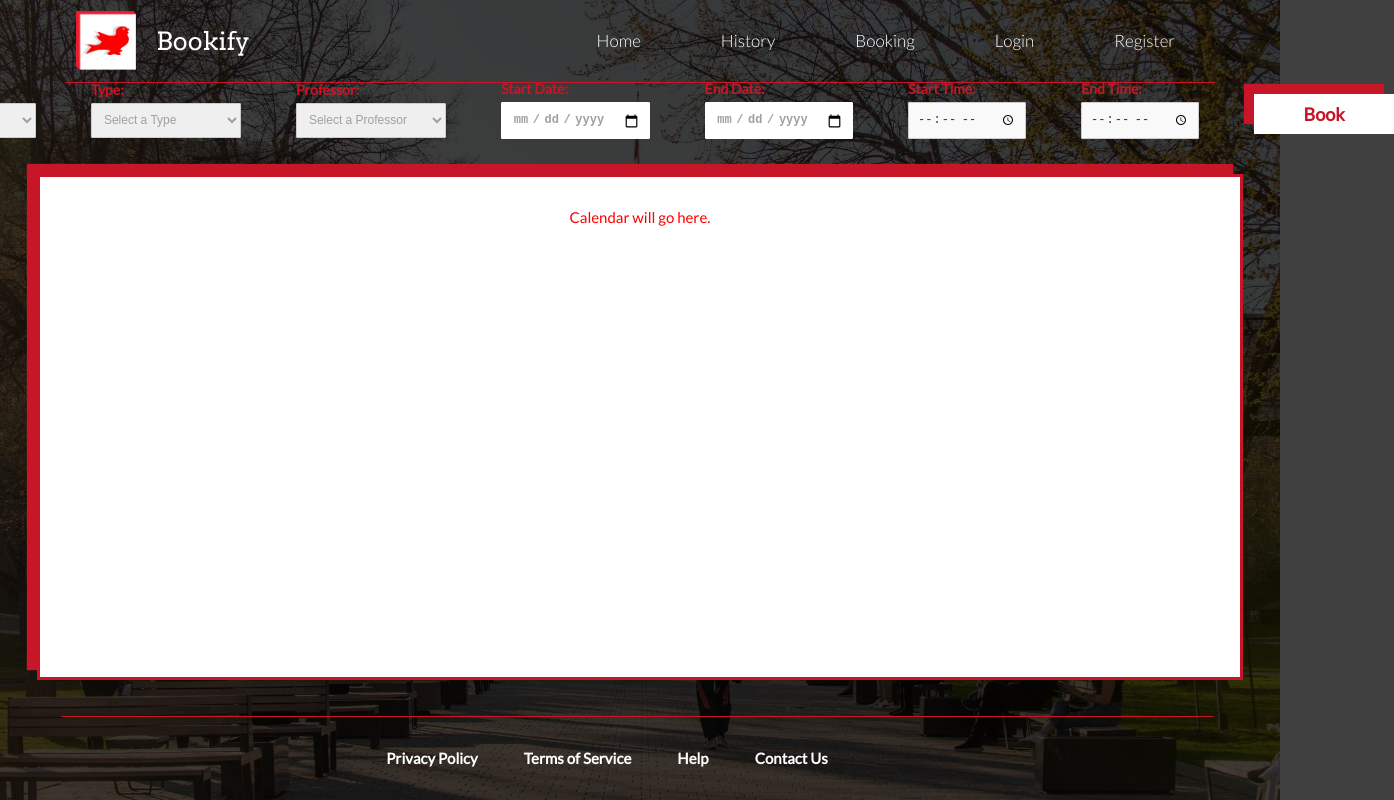
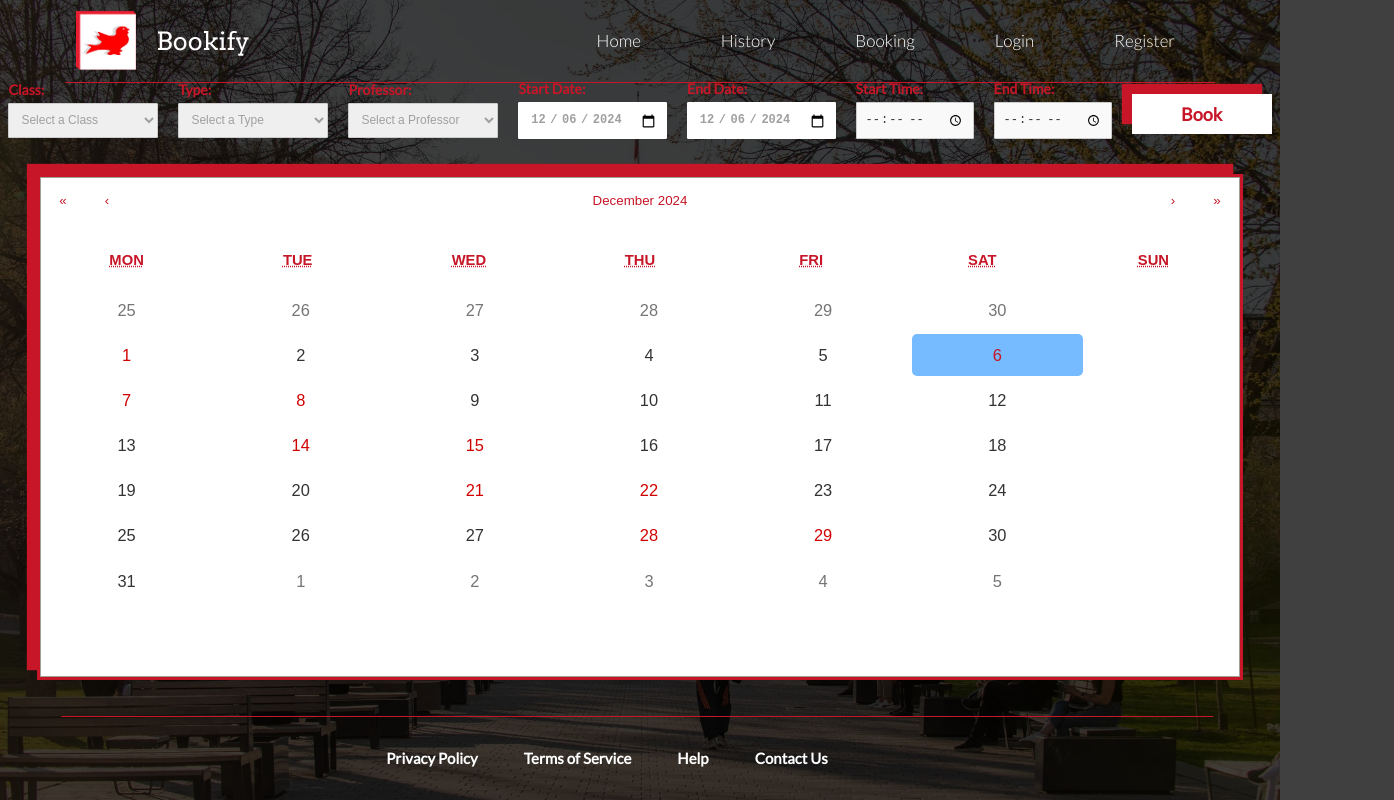
Before and after one commit to andretandoc/bookify, a React (Vite) app in the folder client/: page /CreateBooking in a window 1280 px wide. Shown: the whole page, 1394 px wide, since content can reach past the window. Built offline with nearby package versions, Linux system fonts and the light colour scheme.

Commit message:
got a calendar for createbookings

```diff
--- a/client/package.json
+++ b/client/package.json
@@ -17,6 +17,7 @@
     "mongodb": "^6.11.0",
     "mongoose": "^8.8.3",
     "react": "^18.3.1",
+    "react-calendar": "^5.1.0",
     "react-dom": "^18.3.1",
     "react-router-dom": "^7.0.1"
   },
--- a/client/src/components/private/createBooking.jsx
+++ b/client/src/components/private/createBooking.jsx
@@ -2,15 +2,53 @@
 
 /* for backend the form here will have the following elements */
 /*Class;Type;Professor; Date Range;Time Range */
-import React, { useState } from "react"
-import { Link } from "react-router-dom"
-import axios from "axios";
+import React, { useState } from "react";
+import Calendar from "react-calendar";
+import "react-calendar/dist/Calendar.css"; // Import calendar styles
 
 const CreateBooking = () => {
+  const [dateRange, setDateRange] = useState([new Date(), new Date()]); // Start and End Dates
+  const [timeRange, setTimeRange] = useState({
+    startTime: "",
+    endTime: "",
+  });
+
+  // Update Date Range Based on Calendar Selection
+  const handleCalendarChange = (range) => {
+    setDateRange(range);
+  };
+
+  // Update Date Inputs
+  const handleDateInputChange = (event) => {
+    const { name, value } = event.target;
+    const newDate = new Date(value);
+
+    if (name === "start-date") {
+      setDateRange((prev) => [newDate, prev[1]]);
+    } else if (name === "end-date") {
+      setDateRange((prev) => [prev[0], newDate]);
+    }
+  };
+
+  // Update Time Range
+  const handleTimeChange = (event) => {
+    const { name, value } = event.target;
+    setTimeRange((prev) => ({
+      ...prev,
+      [name]: value,
+    }));
+  };
+
+  const handleSubmit = (event) => {
+    event.preventDefault();
+    console.log("Date Range:", dateRange);
+    console.log("Time Range:", timeRange);
+  };
+
   return (
     <div className="cal-box-wrapper">
       {/* Form Row */}
-      <form className="form-row">
+      <form className="form-row" onSubmit={handleSubmit}>
         {/* Class Dropdown */}
         <label htmlFor="class">
           Class:
@@ -47,34 +85,66 @@ const CreateBooking = () => {
         {/* Date Range */}
         <label htmlFor="start-date">
           Start Date:
-          <input type="date" id="start-date" name="start-date" className="form-input" />
+          <input
+            type="date"
+            id="start-date"
+            name="start-date"
+            className="form-input"
+            value={dateRange[0]?.toISOString().split("T")[0] || ""}
+            onChange={handleDateInputChange}
+          />
         </label>
 
         <label htmlFor="end-date">
           End Date:
-          <input type="date" id="end-date" name="end-date" className="form-input" />
+          <input
+            type="date"
+            id="end-date"
+            name="end-date"
+            className="form-input"
+            value={dateRange[1]?.toISOString().split("T")[0] || ""}
+            onChange={handleDateInputChange}
+          />
         </label>
 
         {/* Time Range */}
         <label htmlFor="start-time">
           Start Time:
-          <input type="time" id="start-time" name="start-time" className="form-input" />
+          <input
+            type="time"
+            id="start-time"
+            name="startTime"
+            className="form-input"
+            value={timeRange.startTime}
+            onChange={handleTimeChange}
+          />
         </label>
 
         <label htmlFor="end-time">
           End Time:
-          <input type="time" id="end-time" name="end-time" className="form-input" />
+          <input
+            type="time"
+            id="end-time"
+            name="endTime"
+            className="form-input"
+            value={timeRange.endTime}
+            onChange={handleTimeChange}
+          />
         </label>
 
         {/* Book Button */}
-        <button type="submit" className="double-btn" >
+        <button type="submit" className="double-btn">
           Book
         </button>
       </form>
 
       {/* Calendar Box */}
       <div className="cal-box">
-        <p style={{ color: "red" }}>Calendar will go here.</p>
+        <Calendar
+          selectRange={true}
+          onChange={handleCalendarChange}
+          value={dateRange}
+        />
       </div>
     </div>
   );
--- a/client/src/index.css
+++ b/client/src/index.css
@@ -559,7 +559,6 @@ button:focus {
 label {
   margin-bottom: 10px;
   flex-direction: row;
-  margin-right: 30px;
 }
 
 .input {
@@ -578,12 +577,13 @@ input[type="text"],
 input[type="password"] {
   color: #333;
   appearance: none;
+
   border: 1px solid grey;
   outline: none;
   border-radius: 10px;
   background: #f9f9f9;
   padding: 10px;
-  width: 250px;
+  width: 100%;
   box-sizing: border-box;
 }
 
@@ -661,7 +661,6 @@ input[type="date"] {
 .lr-box {
   text-align: center;
   margin: 0 auto;
-  z-index:2;
 }
 
 .options {
@@ -677,7 +676,7 @@ input[type="date"] {
 }
 
 .options label {
-  font-size: 18px; /* Controls the font size of "Remember me" */
+  font-size: 14px; /* Controls the font size of "Remember me" */
   color: #c61627; /* Changes the color to dark grey for better readability */
 }
 
@@ -747,7 +746,9 @@ p a:active {
 /******************************************************************/
 /*For Calendars*/
 .cal-box {
-  display: inline-block;
+  display: flex;
+  flex-direction: column;
+  align-items: center;
   width: 1200px;
   height: 500px;
   position: relative;
@@ -847,7 +848,7 @@ body.private-page{
   display: flex;
   justify-content: flex-start;
   align-items: center;
-  gap: 25px;
+  gap: 20px;
   margin-bottom: 25px;
 }
 
@@ -877,3 +878,76 @@ input[type="time"] {
   background-color: #f9f9f9;
   color: #333;
 }
+
+
+/* Style for the calendar */
+.react-calendar {
+  width: 100% !important; /* Makes the calendar take full width of the cal-box */
+  height: 100% !important;
+  background: white; /* Background for the calendar */
+  border: none; /* Removes default border */
+}
+
+/* Style for calendar navigation (month/year controls) */
+.react-calendar__navigation {
+  display: flex; /* Aligns navigation items in a row */
+  justify-content: space-between; /* Space out navigation buttons */
+  margin-bottom: 10px; /* Adds space below the navigation */
+  font-weight: bold; /* Makes navigation text bold */
+}
+
+.react-calendar__navigation button {
+  background: #c61627; /* Red background for buttons */
+  color: #c61627; /* White text */
+  border: none; /* Removes default border */
+  border-radius: 5px; /* Rounded corners */
+  padding: 5px 10px; /* Adds padding inside buttons */
+  cursor: pointer; /* Pointer cursor on hover */
+  transition: background-color 0.3s ease; /* Smooth transition effect */
+}
+
+.react-calendar__navigation button:hover {
+  background: #9b0f1f; /* Darker red on hover */
+}
+
+/* Style for the days and weeks grid */
+.react-calendar__month-view__days {
+  display: grid; /* Makes the days a grid layout */
+  grid-template-columns: repeat(7, 1fr); /* 7 columns for each day of the week */
+  gap: 3px; /* Space between day cells */
+}
+
+.react-calendar__tile {
+  background: #9e0918; /* Light grey background for days */
+  color: #333; /* Dark text color */
+  border-radius: 5px; /* Rounded corners for days */
+  padding: 10px; /* Space inside each day tile */
+  text-align: center; /* Centers the day number */
+  transition: all 0.3s ease; /* Smooth hover transition */
+}
+
+.react-calendar__tile--active {
+  background: #c61627; /* Red background for selected date */
+  color: white; /* White text for active date */
+}
+
+.react-calendar__tile:hover {
+  background: #9b0f1f; /* Darker red on hover */
+  color: white; /* White text on hover */
+  transform: scale(1.05); /* Slight zoom effect on hover */
+}
+
+.react-calendar__tile--now {
+  background: #ffe9e9; /* Light red background for today */
+  color: #c61627; /* Red text for today */
+  font-weight: bold; /* Bold text for today */
+}
+
+/* Calendar header styling */
+.react-calendar__month-view__weekdays {
+  font-weight: bold; /* Bold text for weekdays */
+  text-align: center; /* Center weekday text */
+  color: #c61627; /* Red text for weekdays */
+  text-transform: uppercase; /* Uppercase weekday labels */
+  margin-bottom: 10px; /* Space below weekdays */
+}
```
Also changed, not shown: 1 other file (tests, documents, lock files or other folders).
